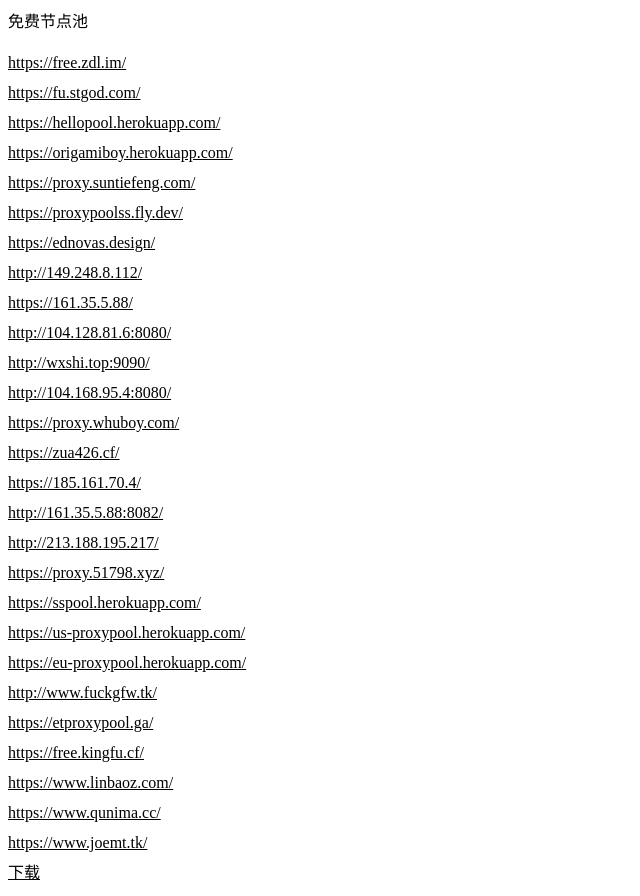
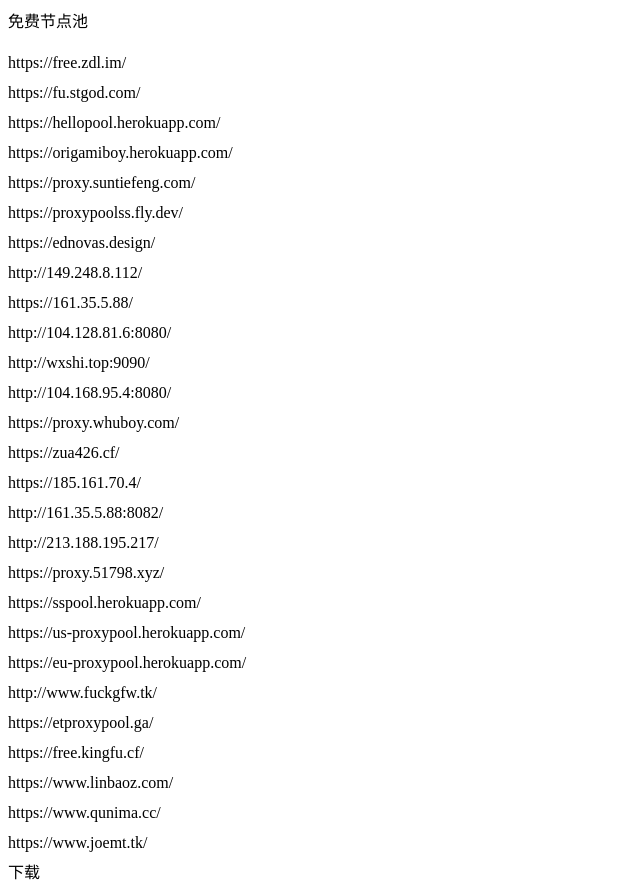
Before and after one commit to WLget/proxy, a plain HTML site: page index.html in a window 1280 px wide. Shown: the whole page, without its empty margins (0-640 px from the left). Drawn offline with Linux system fonts and the light colour scheme.

Commit message:
Create index.html

```diff
--- a/index.html
+++ b/index.html
@@ -5,7 +5,7 @@
     a{
       color:#000;
       line-height:30px;
-      text-decartion:none;
+      text-decoration:none;
       font-wight:300;
     }
   </style>
```
